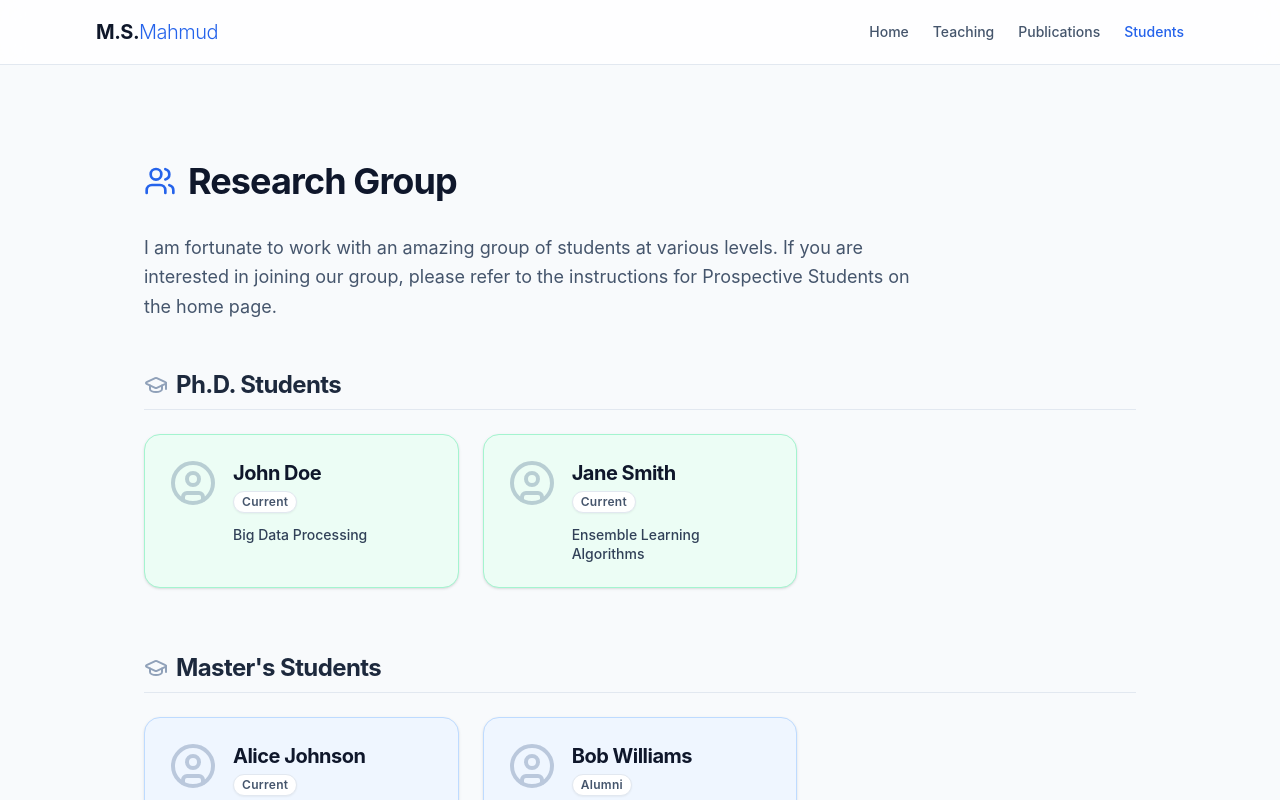
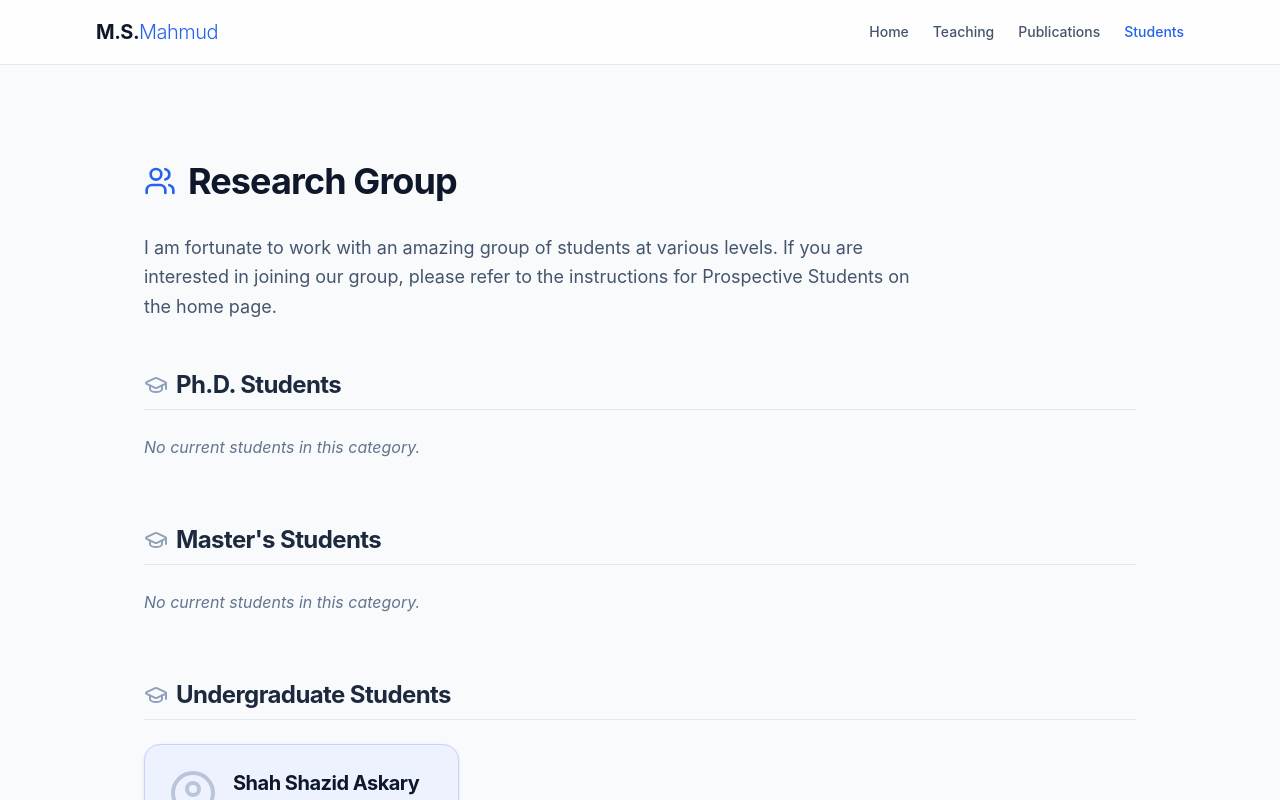
Before and after one commit to never-12345/academic-portfolio, a React (Vite) app: page /students in a window 1280 px wide. Shown: the top 800 px of the page. Built offline with nearby package versions, Linux system fonts and the light colour scheme.

Commit message:
update: display both universities in header and add real student data

```diff
--- a/src/data/content.ts
+++ b/src/data/content.ts
@@ -1,7 +1,7 @@
 export const profileData = {
   name: "Dr. Mohammad Sultan Mahmud",
   title: "Associate Professor",
-  university: "Daffodil International University",
+  university: "Shenzhen Technology University | Daffodil International University",
   email: "mahmudsultan@sztu.edu.cn",
   phone: "",
   office: "Shenzhen, Guangdong, China",
@@ -19,16 +19,10 @@ export const profileData = {
 };
 
 export const studentsData = {
-  phd: [
-    { name: "John Doe", status: "Current", research: "Big Data Processing" },
-    { name: "Jane Smith", status: "Current", research: "Ensemble Learning Algorithms" }
-  ],
-  masters: [
-    { name: "Alice Johnson", status: "Current", research: "Facial Landmark Detection" },
-    { name: "Bob Williams", status: "Alumni", research: "Information Fusion" }
-  ],
+  phd: [],
+  masters: [],
   undergrad: [
-    { name: "Charlie Brown", status: "Current", research: "Computer Vision Tools" }
+    { name: "Shah Shazid Askary", status: "Current", research: "Software engineering" }
   ]
 };
 
```
